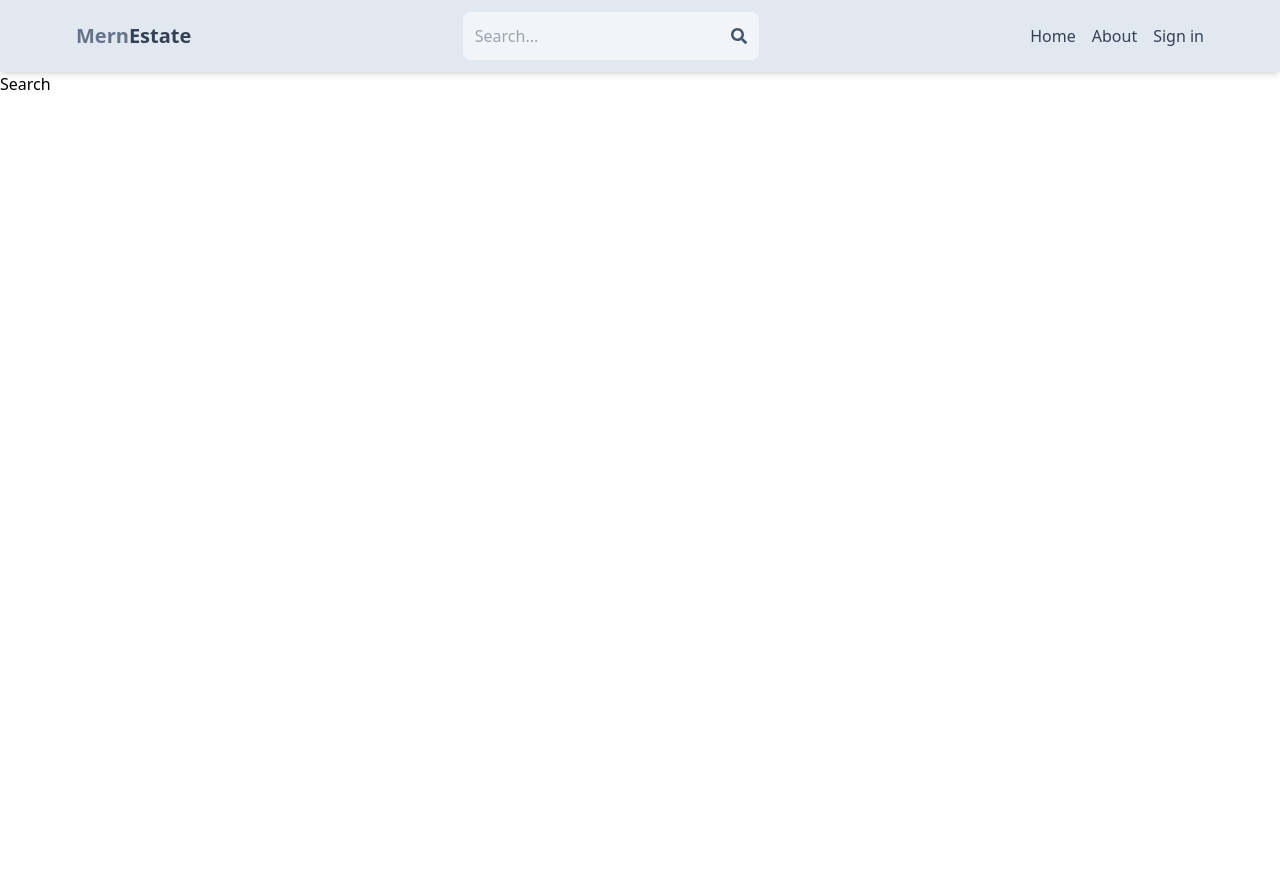
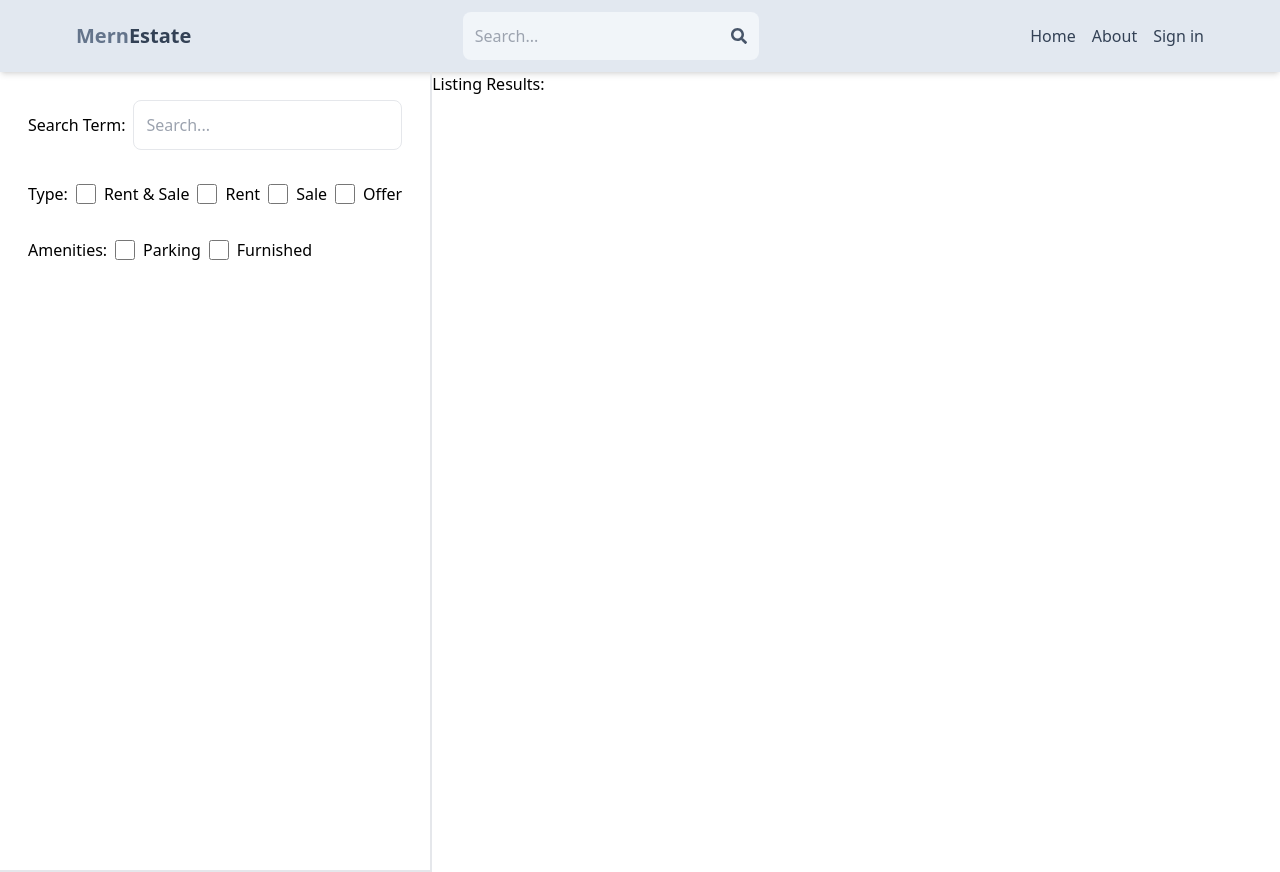
Before and after one commit to iamlydial/mern-estates, a React (Vite) app in the folder client/: page /search in a window 1280 px wide. Before the commit the page ends 800 px from the top, so only its background shows below. Built offline with nearby package versions, Linux system fonts and the light colour scheme; no server answers.

Commit message:
Update Search.jsx
style search column adding search type and amenities

```diff
--- a/client/src/pages/Search.jsx
+++ b/client/src/pages/Search.jsx
@@ -1,7 +1,58 @@
 import React from "react";
 
 const Search = () => {
-  return <div>Search</div>;
+  return (
+    <div className="flex flex-col md:flex-row">
+      <div className="p-7 border-b-2 md:border-r-2 md:min-h-screen">
+        <form className="flex flex-col gap-8">
+          <div className="flex items-center gap-2">
+            <label className="whitespace-nowrap">Search Term:</label>
+            <input
+              type="text"
+              name=""
+              placeholder="Search..."
+              id="searchTerm"
+              className="border rounded-lg p-3 w-full"
+            />
+          </div>
+          <div className="flex gap-2 flex-wrap items-center">
+            <label>Type:</label>
+            <div className="flex gap-2">
+              <input type="checkbox" id="all" className="w-5" />
+              <span>Rent & Sale</span>
+            </div>
+            <div className="flex gap-2">
+              <input type="checkbox" id="rent" className="w-5" />
+              <span>Rent</span>
+            </div>
+            <div className="flex gap-2">
+              <input type="checkbox" id="sale" className="w-5" />
+              <span>Sale</span>
+            </div>
+            <div className="flex gap-2">
+              <input type="checkbox" id="offer" className="w-5" />
+              <span>Offer</span>
+            </div>
+          </div>
+
+          <div className="flex gap-2 flex-wrap items-center">
+            <label>Amenities:</label>
+            <div className="flex gap-2">
+              <input type="checkbox" id="parking" className="w-5" />
+              <span>Parking</span>
+            </div>
+            <div className="flex gap-2">
+              <input type="checkbox" id="furnished" className="w-5" />
+              <span>Furnished</span>
+            </div>
+          </div>
+        </form>
+      </div>
+      <div>
+        <h1>Listing Results:</h1>
+      </div>
+    </div>
+  );
 };
 
 export default Search;
```
